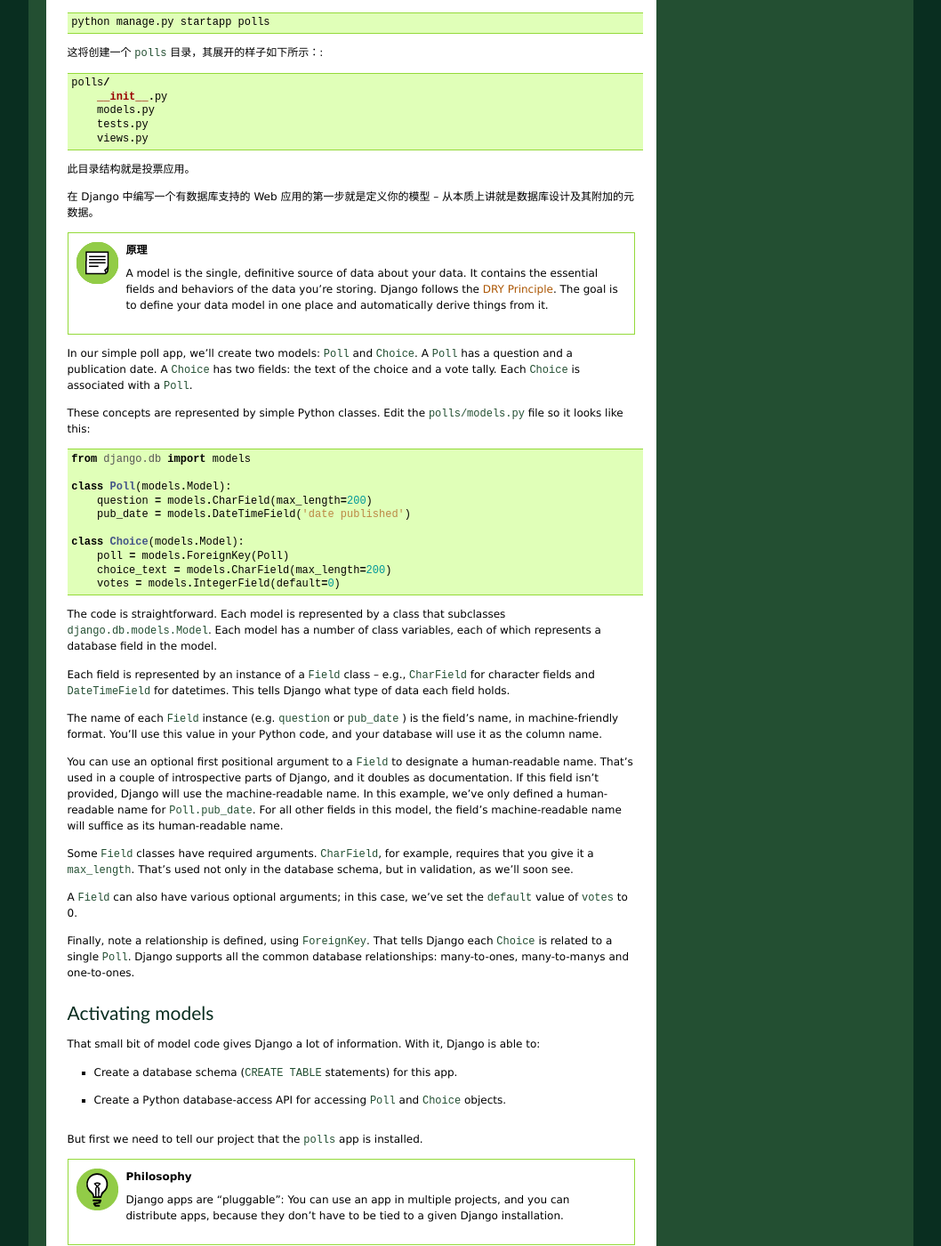
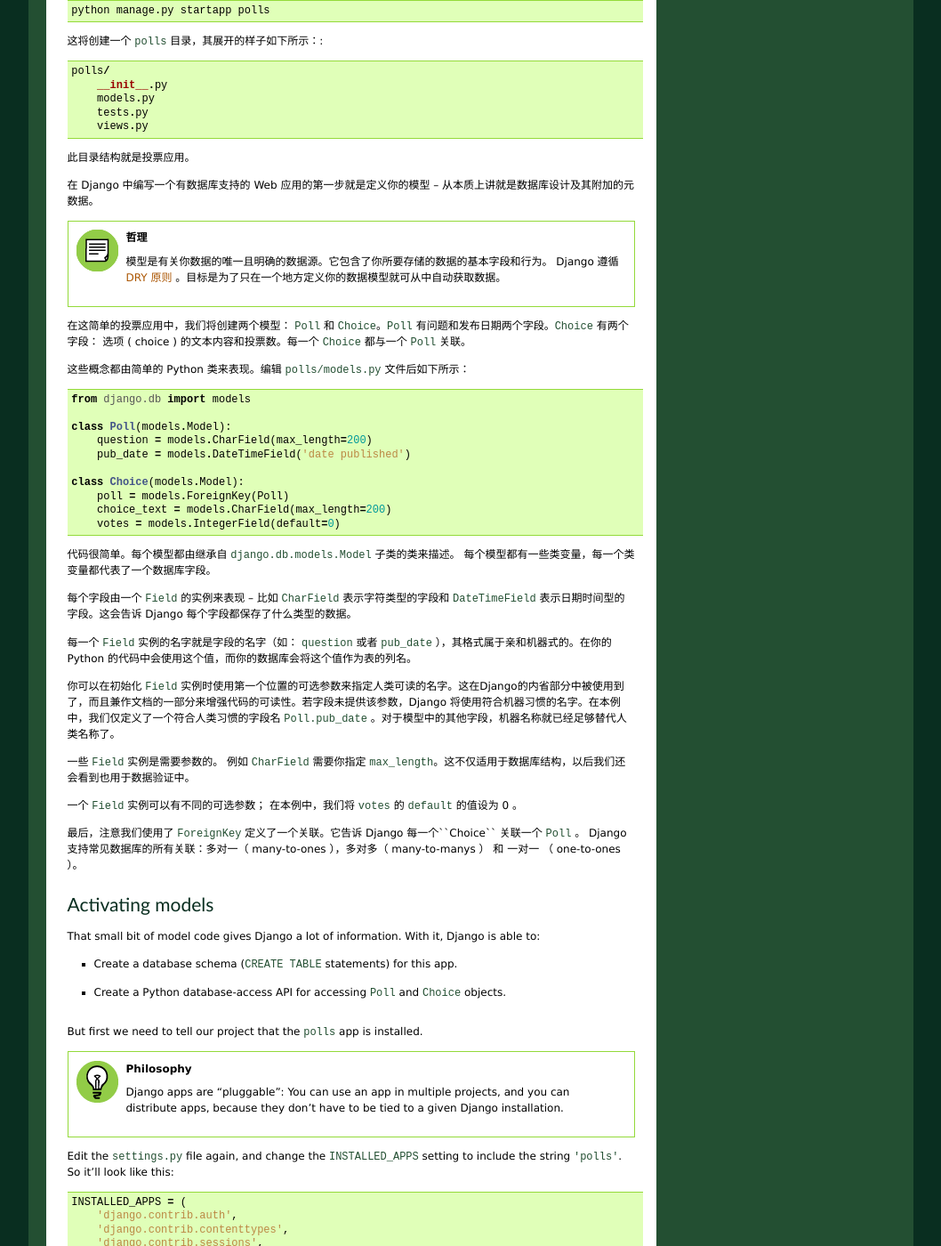
Before and after one commit to yourtion/Django-Chinese-Docs, a Sphinx documentation site: the page built from docs/intro/tutorial01.txt, in a window 1280 px wide and 1400 px high, scrolled down 3942 px. Shown: the whole window at 89% size, without its empty margins (111-1169 px from the left). Built offline with Sphinx 7.4.7, drawn with Linux system fonts in a browser that asks for light colours; cross-references to code outside the pages are shown as plain code; some of the changed text lies outside the part shown.

Commit message:
模型定义翻译完成

```diff
--- a/docs/intro/tutorial01.txt
+++ b/docs/intro/tutorial01.txt
@@ -201,8 +201,8 @@ __ irc://irc.freenode.net/django
 
 .. admonition:: 项目 ( Projects ) vs. 应用 ( apps )
 
-    项目与应用之间有什么不同之处？应用是一个提供功能的 Web 应用 -- 例如：一个博客系统、一个公共记录的数据库或者一个简单的投票系统。项目是针对一个特定的
-Web 网站相关的配置和其应用的组合。一个项目可以包含多个应用。一个应用可以在多个项目中使用。
+    项目与应用之间有什么不同之处？应用是一个提供功能的 Web 应用 -- 例如：一个博客系统、一个公共记录的数据库或者一个简单的投票系统。
+    项目是针对一个特定的 Web 网站相关的配置和其应用的组合。一个项目可以包含多个应用。一个应用可以在多个项目中使用。
 
 你的应用可以存放在 `Python path`_ 中的任何位置。在本教材中，我们将通过你的 :file:`manage.py` 文件创建我们的投票应用，以便它可以作为顶层模块导入，而不是作为 ``mysite`` 的子模块。
 
@@ -224,20 +224,15 @@ Web 网站相关的配置和其应用的组合。一个项目可以包含多个
 
 在 Django 中编写一个有数据库支持的 Web 应用的第一步就是定义你的模型 -- 从本质上讲就是数据库设计及其附加的元数据。
 
-.. admonition:: 原理
+.. admonition:: 哲理
 
-   A model is the single, definitive source of data about your data. It contains
-   the essential fields and behaviors of the data you're storing. Django follows
-   the :ref:`DRY Principle <dry>`. The goal is to define your data model in one
-   place and automatically derive things from it.
+   模型是有关你数据的唯一且明确的数据源。它包含了你所要存储的数据的基本字段和行为。
+   Django 遵循 :ref:`DRY 原则 <dry>` 。目标是为了只在一个地方定义你的数据模型就可从中自动获取数据。
 
-In our simple poll app, we'll create two models: ``Poll`` and ``Choice``.
-A ``Poll`` has a question and a publication date. A ``Choice`` has two fields:
-the text of the choice and a vote tally. Each ``Choice`` is associated with a
-``Poll``.
+在这简单的投票应用中，我们将创建两个模型： ``Poll`` 和 ``Choice``。``Poll`` 有问题和发布日期两个字段。``Choice`` 有两个字段： 选项 ( choice )
+的文本内容和投票数。每一个 ``Choice`` 都与一个 ``Poll`` 关联。
 
-These concepts are represented by simple Python classes. Edit the
-:file:`polls/models.py` file so it looks like this::
+这些概念都由简单的 Python 类来表现。编辑 :file:`polls/models.py` 文件后如下所示： ::
 
     from django.db import models
 
@@ -250,40 +245,31 @@ These concepts are represented by simple Python classes. Edit the
         choice_text = models.CharField(max_length=200)
         votes = models.IntegerField(default=0)
 
-The code is straightforward. Each model is represented by a class that
-subclasses :class:`django.db.models.Model`. Each model has a number of class
-variables, each of which represents a database field in the model.
+代码很简单。每个模型都由继承自 :class:`django.db.models.Model` 子类的类来描述。 每个模型都有一些类变量，每一个类变量都代表了一个数据库字段。
 
-Each field is represented by an instance of a :class:`~django.db.models.Field`
-class -- e.g., :class:`~django.db.models.CharField` for character fields and
-:class:`~django.db.models.DateTimeField` for datetimes. This tells Django what
-type of data each field holds.
+每个字段由一个 :class:`~django.db.models.Field` 的实例来表现 -- 比如 :class:`~django.db.models.CharField` 表示字符类型的字段和 :class:`~django.db.models.DateTimeField` 表示日期时间型的字段。这会告诉 Django 每个字段都保存了什么类型的数据。
 
-The name of each :class:`~django.db.models.Field` instance (e.g. ``question`` or
-``pub_date`` ) is the field's name, in machine-friendly format. You'll use this
-value in your Python code, and your database will use it as the column name.
+每一个 :class:`~django.db.models.Field` 实例的名字就是字段的名字（如：
+``question`` 或者 ``pub_date`` ），其格式属于亲和机器式的。在你的 Python
+的代码中会使用这个值，而你的数据库会将这个值作为表的列名。
 
-You can use an optional first positional argument to a
-:class:`~django.db.models.Field` to designate a human-readable name. That's used
-in a couple of introspective parts of Django, and it doubles as documentation.
-If this field isn't provided, Django will use the machine-readable name. In this
-example, we've only defined a human-readable name for ``Poll.pub_date``. For all
-other fields in this model, the field's machine-readable name will suffice as
-its human-readable name.
+你可以在初始化 :class:`~django.db.models.Field`
+实例时使用第一个位置的可选参数来指定人类可读的名字。这在Django的内省部分中被使用到了，而且兼作文档的一部分来增强代码的可读性。若字段未提供该参数，Django
+将使用符合机器习惯的名字。在本例中，我们仅定义了一个符合人类习惯的字段名
+``Poll.pub_date``
+。对于模型中的其他字段，机器名称就已经足够替代人类名称了。
 
-Some :class:`~django.db.models.Field` classes have required arguments.
-:class:`~django.db.models.CharField`, for example, requires that you give it a
-:attr:`~django.db.models.CharField.max_length`. That's used not only in the
-database schema, but in validation, as we'll soon see.
+一些 :class:`~django.db.models.Field` 实例是需要参数的。
+例如 :class:`~django.db.models.CharField` 需要你指定
+:attr:`~django.db.models.CharField.max_length`。这不仅适用于数据库结构，以后我们还会看到也用于数据验证中。
 
-A :class:`~django.db.models.Field` can also have various optional arguments; in
-this case, we've set the :attr:`~django.db.models.Field.default` value of
-``votes`` to 0.
+一个 :class:`~django.db.models.Field` 实例可以有不同的可选参数；
+在本例中，我们将 ``votes`` 的 :attr:`~django.db.models.Field.default` 的值设为 0 。
 
-Finally, note a relationship is defined, using
-:class:`~django.db.models.ForeignKey`. That tells Django each ``Choice`` is related
-to a single ``Poll``. Django supports all the common database relationships:
-many-to-ones, many-to-manys and one-to-ones.
+最后，注意我们使用了 :class:`~django.db.models.ForeignKey`
+定义了一个关联。它告诉 Django  每一个``Choice`` 关联一个 ``Poll`` 。 Django
+支持常见数据库的所有关联：多对一（ many-to-ones ），多对多（ many-to-manys
+） 和 一对一 （ one-to-ones ）。
 
 .. _`Python path`: http://docs.python.org/tutorial/modules.html#the-module-search-path
 
```
